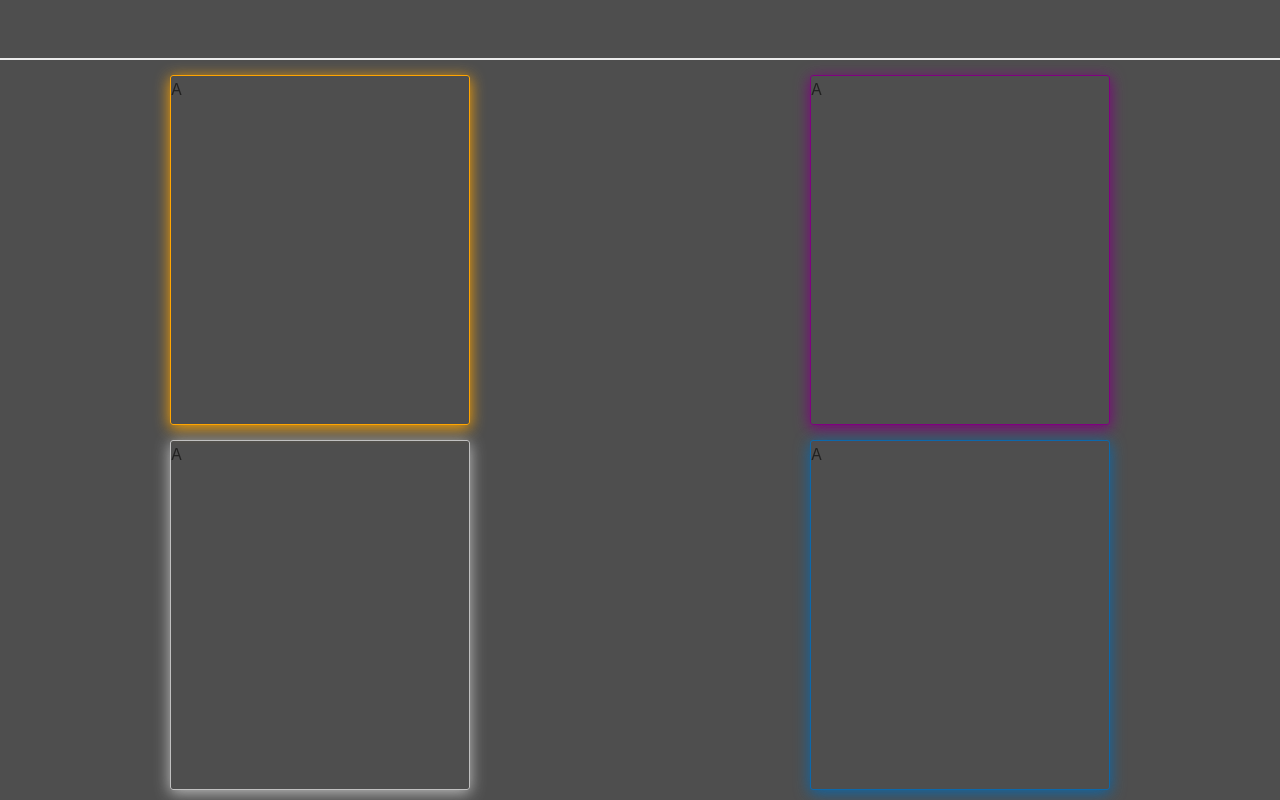
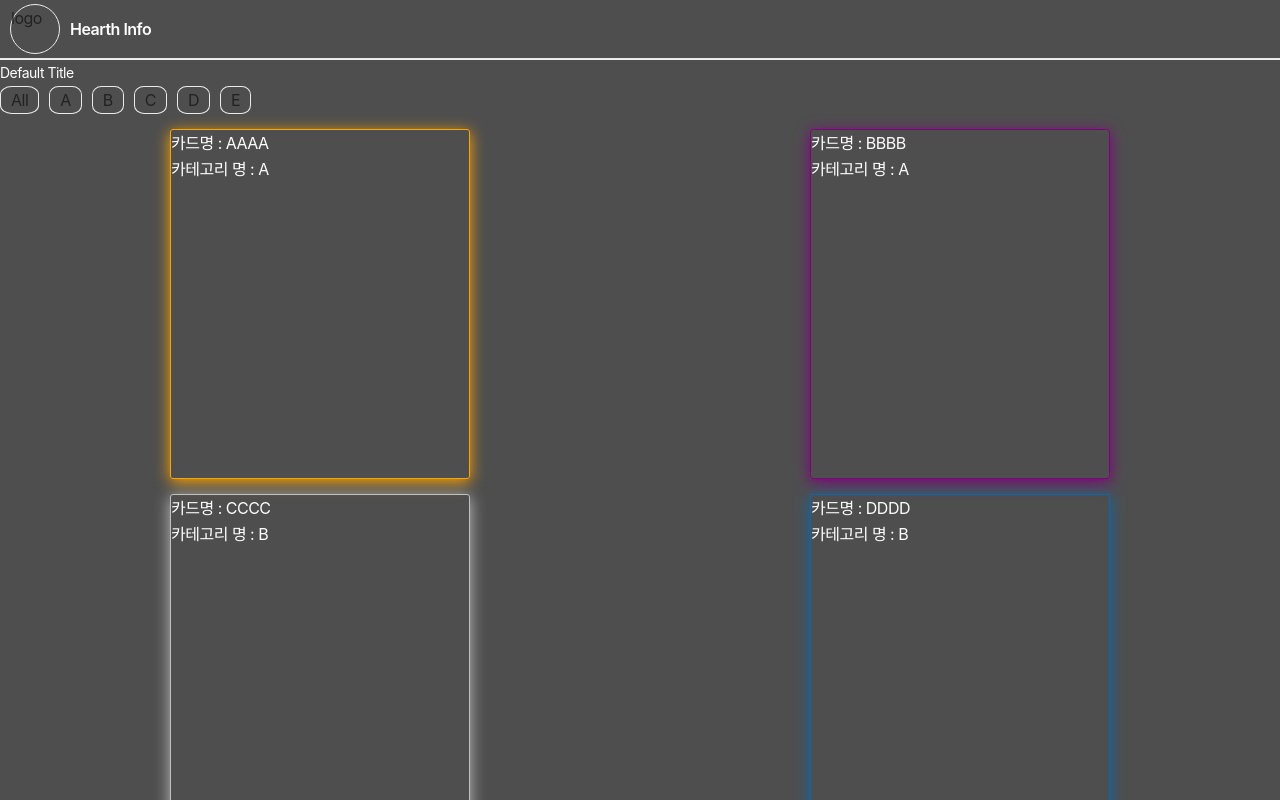
Before and after one commit to hogyuni/project__hearthstrone, a Next.js app: page / in a window 1280 px wide. Built offline with nearby package versions, Linux system fonts and the light colour scheme.

Commit message:
Dev classifier

```diff
--- /dev/null
+++ b/components/Common/Classifier.tsx
@@ -0,0 +1,66 @@
+import React from "react";
+import styled from "styled-components";
+import { useSetRecoilState } from "recoil";
+import { charaterState } from "../../states/atom";
+
+interface ClassfierProps {
+  title?: string;
+  list: any[];
+}
+
+const StyledClassifier = styled.div`
+  width : 100%;
+  & > div.title {
+    font-size : 1.4rem;
+    color : #FFF;
+  }
+  & > div.list-view {
+    display : flex;
+    & > div {
+      border-radius : 30%;
+      border : 1px solid #EBEBEB;
+      padding : 0 10px;
+      margin-right : 10px;
+
+      :last-of-type {
+        margin-right: 0;
+      }
+    }
+  }
+`;
+
+const Classifier = ({
+  title = "Default Title",
+  list
+}: ClassfierProps) => {
+
+  const setCharacter = useSetRecoilState(charaterState);
+
+  return (
+    <StyledClassifier>
+      <div className="title">
+        {title}
+      </div>
+      <div className="list-view" >
+        {
+          list.map((el: any, idx: number) => {
+            const {
+              id,
+              name
+            } = el;
+            return (
+              <div key={idx.toString()} onClick={(e) => {
+                e.stopPropagation();
+                setCharacter(id)
+              }}>
+                {name}
+              </div>
+            )
+          })
+        }
+      </div>
+    </StyledClassifier>
+  )
+}
+
+export { Classifier }
--- a/components/Common/Header.tsx
+++ b/components/Common/Header.tsx
@@ -3,6 +3,9 @@ import styled from "styled-components";
 
 const StyledHeader = styled.div`
   position: fixed;
+  display : flex;
+  align-items: center;
+  padding : 0 10px;
   top :0;
   width : 100vw;
   height : 6rem;
@@ -11,12 +14,29 @@ const StyledHeader = styled.div`
   border-bottom-width : 2px;
   border-bottom-color : #EBEBEB;
   background-color : rgba(34, 34, 34, 0.8);
+  & > div.logo {
+    width :5rem;
+    height : 5rem;
+    border-radius : 50%;
+    border : 1px solid #EBEBEB;
+  }
+  & > div.title {
+    font-size : 1.6rem;
+    font-weight : 600;
+    color : #FFF;
+    padding : 0px 10px;
+  }
 `;
 
-const Header: NextPage = () => {
+const Header = () => {
   return (
     <StyledHeader>
-
+      <div className="logo" onClick={() => window.location.href = "/"}>
+        logo
+      </div>
+      <div className="title">
+        Hearth Info
+      </div>
     </StyledHeader>
   )
 }
--- a/components/index.tsx
+++ b/components/index.tsx
@@ -1,2 +1,3 @@
 export { Layout } from "./Common/Layout";
+export { Classifier } from "./Common/Classifier";
 export { Header } from "./Common/Header";
--- a/constants/dummy.tsx
+++ b/constants/dummy.tsx
@@ -1,27 +1,93 @@
+export const characterList = [
+  {
+    id: 0,
+    name: "All",
+  },
+  {
+    id: 1,
+    name: "A",
+  },
+  {
+    id: 2,
+    name: "B",
+  },
+  {
+    id: 3,
+    name: "C",
+  },
+  {
+    id: 4,
+    name: "D",
+  },
+  {
+    id: 5,
+    name: "E",
+  },
+]
+
 export const cardContent = [
   {
     rank: "orange",
-    name: "A",
+    name: "AAAA",
     image: null,
     desc: "AAAAAAAAAAA",
-
+    fkey: 1,
+    fkey_name: "A"
   },
   {
     rank: "purple",
-    name: "A",
+    name: "BBBB",
     image: null,
     desc: "AAAAAAAAAAA",
+    fkey: 1,
+    fkey_name: "A"
   },
   {
     rank: "silver",
-    name: "A",
+    name: "CCCC",
     image: null,
     desc: "AAAAAAAAAAA",
+    fkey: 2,
+    fkey_name: "B"
   },
   {
     rank: "sapphire",
-    name: "A",
+    name: "DDDD",
     image: null,
     desc: "AAAAAAAAAAA",
-  }
+    fkey: 2,
+    fkey_name: "B"
+  },
+  {
+    rank: "silver",
+    name: "aaaa",
+    image: null,
+    desc: "AAAAAAAAAAA",
+    fkey: 1,
+    fkey_name: "A"
+  },
+  {
+    rank: "orange",
+    name: "bbbb",
+    image: null,
+    desc: "AAAAAAAAAAA",
+    fkey: 3,
+    fkey_name: "C"
+  },
+  {
+    rank: "sapphire",
+    name: "cccc",
+    image: null,
+    desc: "AAAAAAAAAAA",
+    fkey: 4,
+    fkey_name: "D"
+  },
+  {
+    rank: "sapphire",
+    name: "1234",
+    image: null,
+    desc: "AAAAAAAAAAA",
+    fkey: 3,
+    fkey_name: "C"
+  },
 ]
--- a/pages/index.tsx
+++ b/pages/index.tsx
@@ -1,9 +1,14 @@
-import type { ReactElement, SetStateAction } from 'react';
+import { ReactElement, SetStateAction, useCallback, useEffect } from 'react';
 import { useState, useRef, RefObject } from "react";
 import styled from "styled-components";
 import Head from 'next/head'
-import { Layout } from "../components/index";
-import { cardContent } from "../constants/dummy";
+import { useRecoilValue, useSetRecoilState } from "recoil";
+import {
+  cardListState,
+  characterFilterState
+} from "../states/atom";
+import { Layout, Classifier } from "../components/index";
+import { characterList, cardContent } from "../constants/dummy";
 import { useOutsideClick } from '../hooks/useOutsideClick';
 
 const StyledCardModal = styled.div`
@@ -38,7 +43,7 @@ const CardModal = ({
   const isActive = showModal ? "active" : "";
 
   useOutsideClick(divRef, () => {
-    setShowModal(!showModal)
+    if (showModal) setShowModal(false)
   });
 
   return (
@@ -52,15 +57,19 @@ const CardModal = ({
   )
 }
 
+const StyledContainer = styled.div`
+  width : 100%;
+  height : 100%;
+  overflow : scroll;
+  background-color : rgba(34, 34, 34, 0.8);
+`;
+
 const StyledWrapper = styled.div`
   display : grid;
+  padding : 1.5rem 0;
   width : 100%;
-  height : 100%;
-  padding : 1.5rem 0;
   margin : 0 auto;
-  overflow : scroll;
   grid-row-gap: 15px;
-  background-color : rgba(34, 34, 34, 0.8);
   @media  (min-width : 751px) {
     grid-template-columns: 1fr;
   };
@@ -76,11 +85,12 @@ const StyledWrapper = styled.div`
 `;
 
 const StyledCard = styled.div`
+  display : block;
   width : 30rem;
   height : 35rem;
   margin : 0 auto;
   border-radius: 3px;
-
+  color : #FFF;
   cursor : pointer;
   &.orange {
     border : 1px solid ${props => props.theme.orange};
@@ -100,47 +110,65 @@ const StyledCard = styled.div`
   }
 `;
 
-const Home = ({ title, list }: { title: string; list: any[] }) => {
+const Home = ({ title, list, character }: { title: string; list: any[]; character: any[] }) => {
 
-  const [showModal, setShowModal] = useState<boolean>(false)
+  const [showModal, setShowModal] = useState<boolean>(false);
+  const setCardList = useSetRecoilState(cardListState)
+  const alist = useRecoilValue(characterFilterState);
   const [cardInfo, setCardInfo] = useState<any>({});
 
-  const handleModal = (item: any) => {
-    setShowModal(!showModal);
+  useEffect(() => {
+    setCardList(list);
+  }, []);
+
+  const handleModal = useCallback((item: any) => {
+    setShowModal(true);
     setCardInfo(item)
-  }
+  }, [showModal])
 
   return (
     <>
       <Head>
         <title>{title}</title>
       </Head>
+      <StyledContainer>
+        <Classifier list={character} />
         <StyledWrapper>
           {
-          list.map((el: any, idx: number) => {
+            alist.map((el: any, idx: number) => {
               const {
                 name,
+                fkey_name,
                 rank
               } = el;
               return (
-              <StyledCard key={idx.toString()} className={rank} onClick={() => handleModal(el)}>
-                {name}
+                <StyledCard
+                  key={idx.toString()}
+                  className={rank}
+                  onClick={() => {
+                    handleModal(el)
+                  }}>
+                  카드명 : {name} <br />
+                  카테고리 명 : {fkey_name}
                 </StyledCard>
               )
             })
           }
         </StyledWrapper>
         <CardModal setShowModal={setShowModal} showModal={showModal} item={cardInfo} />
+      </StyledContainer>
     </>
   )
 }
 
 export const getServerSideProps = async () => {
   const list = cardContent;
+  const character = characterList;
   return {
     props: {
       title: "Welcome to the Jungle!",
       list,
+      character,
     }
   }
 }
--- a/states/atom.tsx
+++ b/states/atom.tsx
@@ -1,6 +1,32 @@
-import { atom } from "recoil";
+import { atom, selector } from "recoil";
 
 export const defaultState = atom<any>({
   key: "defaultState",
   default: ""
+});
+
+export const cardListState = atom<any[]>({
+  key: "cardListState",
+  default: []
 })
+
+export const charaterState = atom<number>({
+  key: "charaterState",
+  default: 0
+});
+
+export const characterFilterState = selector<any>({
+  key: "characterFilterState",
+  get: ({ get }) => {
+    const characterId = get(charaterState);
+    const cardList = get(cardListState);
+    let _newList;
+    if (characterId === 0) {
+      _newList = cardList
+    } else {
+      _newList = cardList.filter(el => el.fkey === characterId);
+    }
+    return _newList;
+  },
+  set: ({ set }, newValue) => set(charaterState, newValue)
+})
```
Also changed, not shown: components/Common/Layout.tsx (+6 -1 lines). Lines whose indentation alone changed are shown as unchanged.
